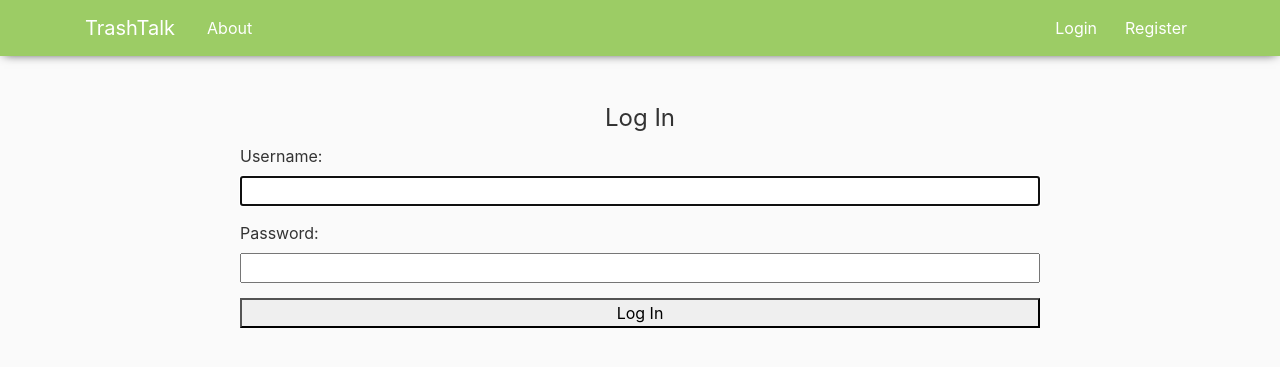
After one commit to Kameron2442/Epic-Project, a Django app: page /login/ in a window 1280 px wide. The commit adds this page. Shown: the top 367 px of the page. Run offline with Django 3.2, Linux system fonts and the light colour scheme; some libraries are stand-ins or nearby versions.

Commit message:
Login/Logout is set up

```diff
--- a/blog/static/blog/main.css
+++ b/blog/static/blog/main.css
@@ -5,6 +5,9 @@ body {
   margin-bottom: 100px;
 }
 
+.padl{
+  padding-left: 20px !important;
+}
 
 .site-header .navbar-nav .nav-link{
   color: white !important;
--- a/blog/templates/blog/base.html
+++ b/blog/templates/blog/base.html
@@ -28,13 +28,18 @@
           </button>
           <div class="collapse navbar-collapse" id="navbarToggle">
             <div class="navbar-nav mr-auto">
-              <a class="nav-item nav-link" href="{% url 'blog-home' %}">Home</a>
               <a class="nav-item nav-link" href="{% url 'blog-about' %}">About</a>
             </div>
             <!-- Navbar Right Side -->
             <div class="navbar-nav">
-              <a class="nav-item nav-link" href="#">Login</a>
-              <a class="nav-item nav-link" href="/register">Register</a>
+              {% if user.is_authenticated %}
+              <a class="nav-item nav-link padl" href="#">Post Location</a>
+              <a class="nav-item nav-link padl" href="#">Post Cleaned</a>
+              <a class="nav-item nav-link padl" href="/logout">Logout</a>
+              {% else %}
+              <a class="nav-item nav-link padl" href="/login">Login</a>
+              <a class="nav-item nav-link padl" href="/register">Register</a>
+              {% endif %}
             </div>
           </div>
         </div>
--- a/django_project/settings.py
+++ b/django_project/settings.py
@@ -120,3 +120,5 @@ USE_TZ = True
 # https://docs.djangoproject.com/en/2.1/howto/static-files/
 
 STATIC_URL = '/static/'
+
+LOGIN_REDIRECT_URL = 'blog-home'
--- a/django_project/urls.py
+++ b/django_project/urls.py
@@ -16,9 +16,12 @@ Including another URLconf
 from django.contrib import admin
 from django.urls import path, include
 from users import views as user_views
+from django.contrib.auth import views as auth_views
 
 urlpatterns = [
     path('admin/', admin.site.urls),
     path('register', user_views.register, name = 'register'),
+    path('login/', auth_views.LoginView.as_view(template_name="users/login.html"), name = 'login'),
+    path('logout/', auth_views.LogoutView.as_view(template_name="users/logout.html"), name = 'logout'),
     path('', include('blog.urls')),
 ]
--- /dev/null
+++ b/users/templates/users/login.html
@@ -0,0 +1,31 @@
+{% extends "blog/base.html" %}
+{% block content %}
+<style>
+legend{text-align: center;}
+input{width: 100%; margin-bottom: 15px;}
+label{width:50%}
+button{width: 100%; margin-bottom: 25px;}
+.helptext{text-align: center;display: block;}
+.si{text-align: center; margin-left: auto; margin-right: auto; display:block;}
+ul{list-style-type:none;}
+
+</style>
+
+    <div>
+
+        <form method="POST">
+            {% csrf_token %}
+            <fieldset>
+
+                <legend>Log In</legend>
+                {{form}}
+
+            </fieldset>
+            <button type = "submit">Log In</button>
+        </form>
+
+        <div></div>
+
+
+    </div>
+{% endblock content %}
--- a/users/views.py
+++ b/users/views.py
@@ -8,8 +8,8 @@ def register(request):
         if form.is_valid():
             form.save()
             username = form.cleaned_data.get('username')
-            messages.success(request, f'Account created for {username}')
-            return redirect('blog-home')
+            messages.success(request, f'Your account was created, you can log in now')
+            return redirect('login')
     else:
         form = UserCreationForm()
 
```
Also changed, not shown: users/templates/users/logout.html (added, +21 -0 lines), db.sqlite3.
